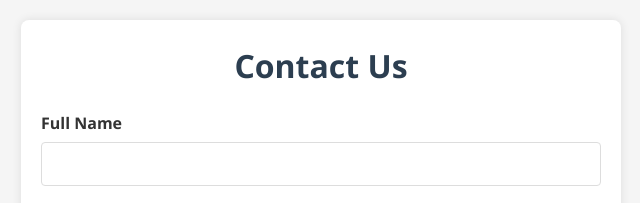
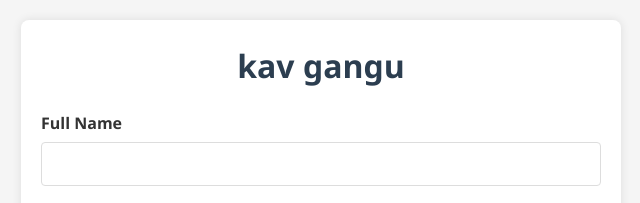
Before and after one commit to Krishna-kavya89788/gangu, a plain HTML site: page index.html in a window 1280 px wide. Shown: the top 203 px of the page, 319-959 px from the left. Drawn offline with Linux system fonts and the light colour scheme.

Commit message:
Update index.html

```diff
--- a/index.html
+++ b/index.html
@@ -105,7 +105,7 @@
 </head>
 <body>
     <div class="container">
-        <h1>Contact Us</h1>
+        <h1>kav gangu</h1>
 
         <!-- Success message (hidden by default) -->
         <div id="success-message" class="success-message">
```
